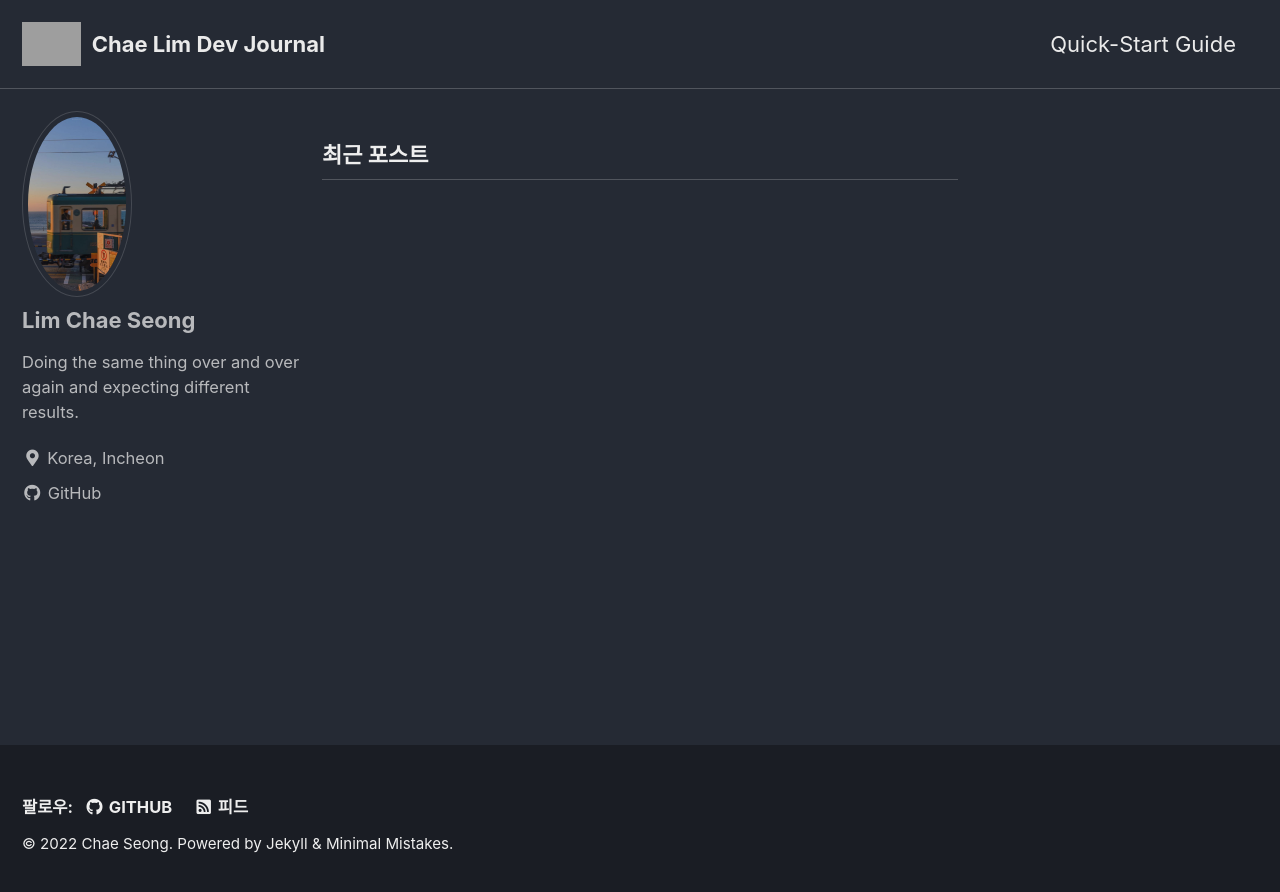
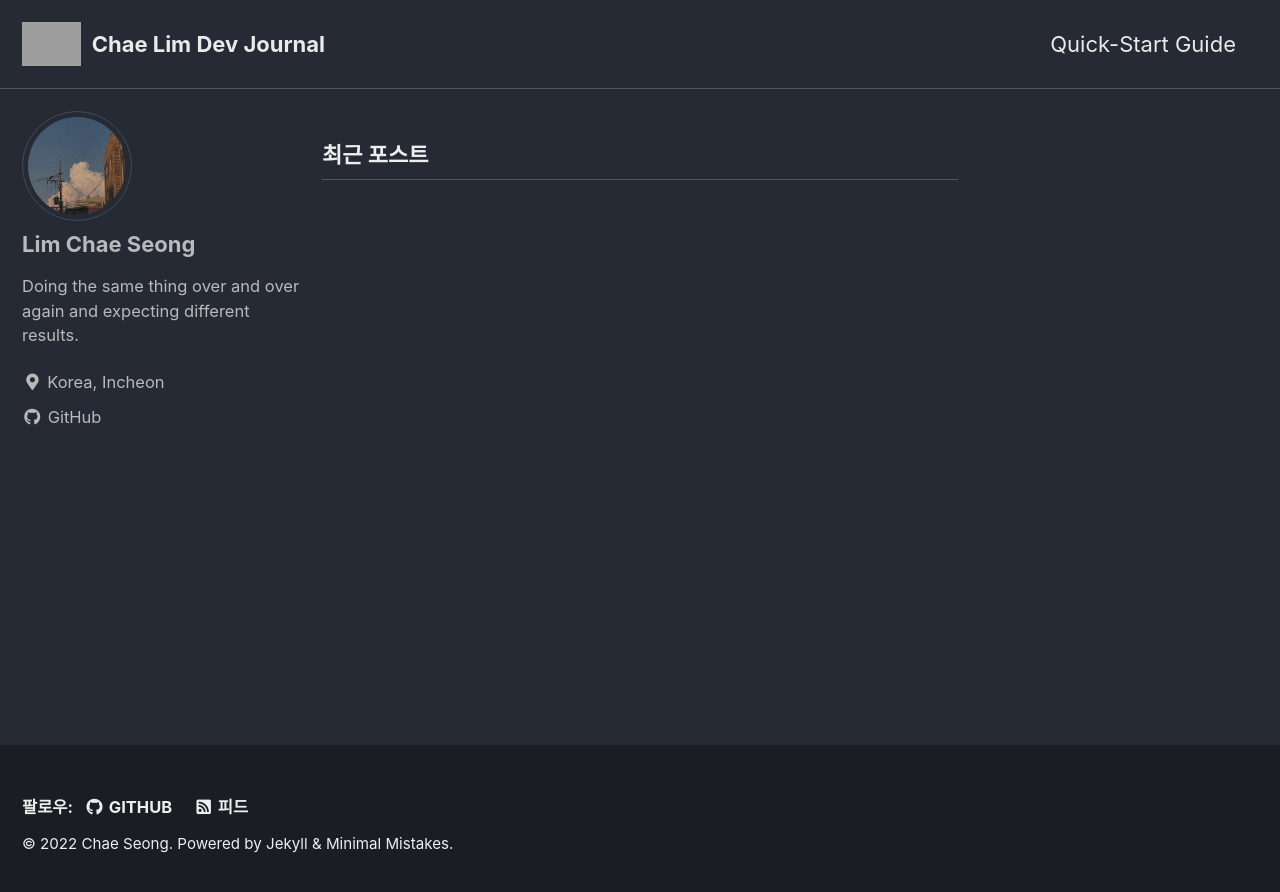
Before and after one commit to lim1504/lim1504.github.io, a Jekyll site: the page built from index.html, in a window 1280 px wide. Shown: the top 892 px of the page. Built offline with Jekyll 4.4.1, drawn with Linux system fonts in a browser that asks for light colours; cached includes are drawn as plain includes; the list of posts is cut into pages by our own code; grey boxes are pictures that could not be loaded.

Commit message:
blog image setting

```diff
--- a/_config.yml
+++ b/_config.yml
@@ -105,7 +105,7 @@ analytics:
 # Site Author
 author:
   name             : "Lim Chae Seong"
-  avatar           : "/assets/images/logo.jpeg"
+  avatar           : "/assets/images/logo2.jpeg"
   bio              : "Doing the same thing over and over again and expecting different results."
   location         : "Korea, Incheon"
   email            :
```
Also changed, not shown: assets/images/logo2.jpeg (added).
